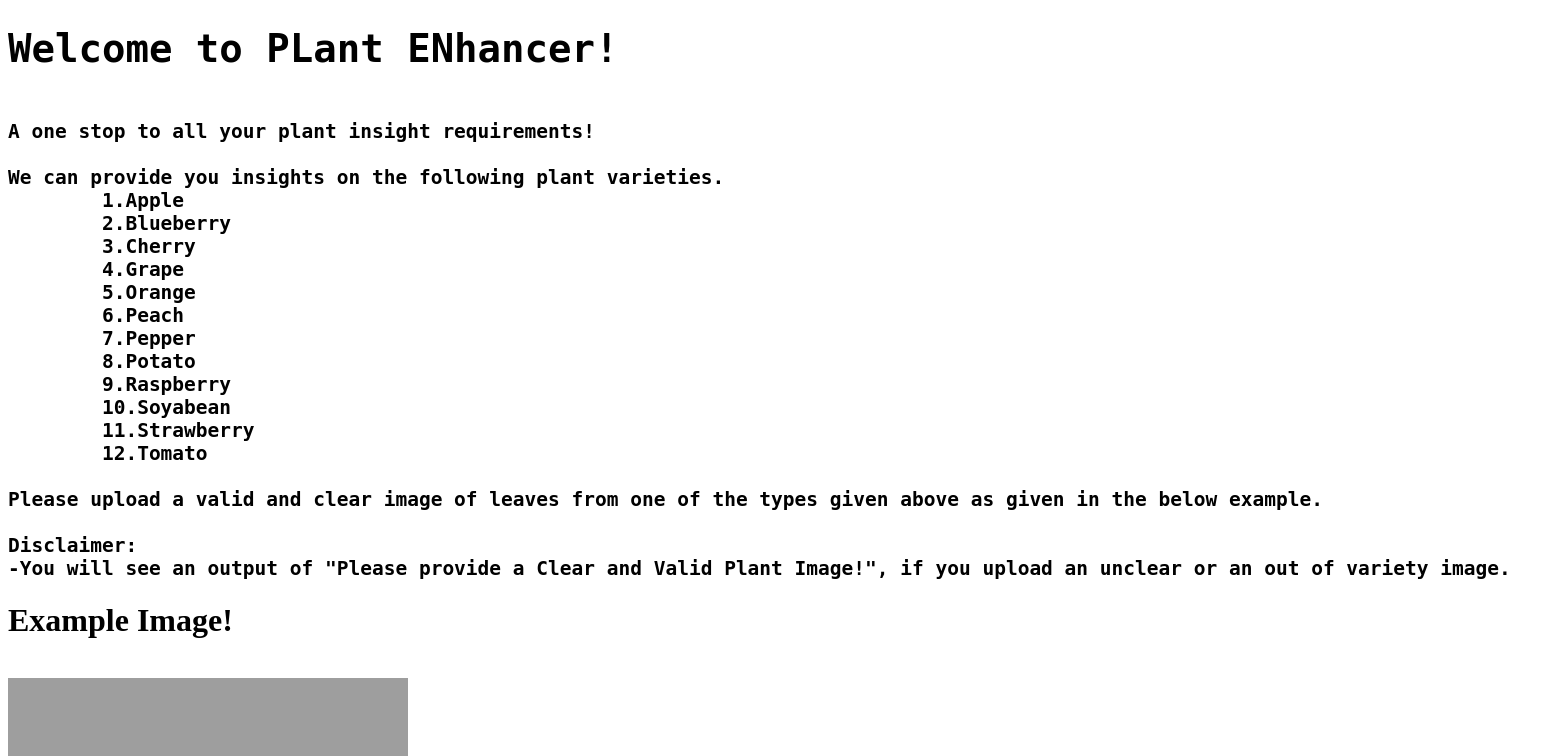
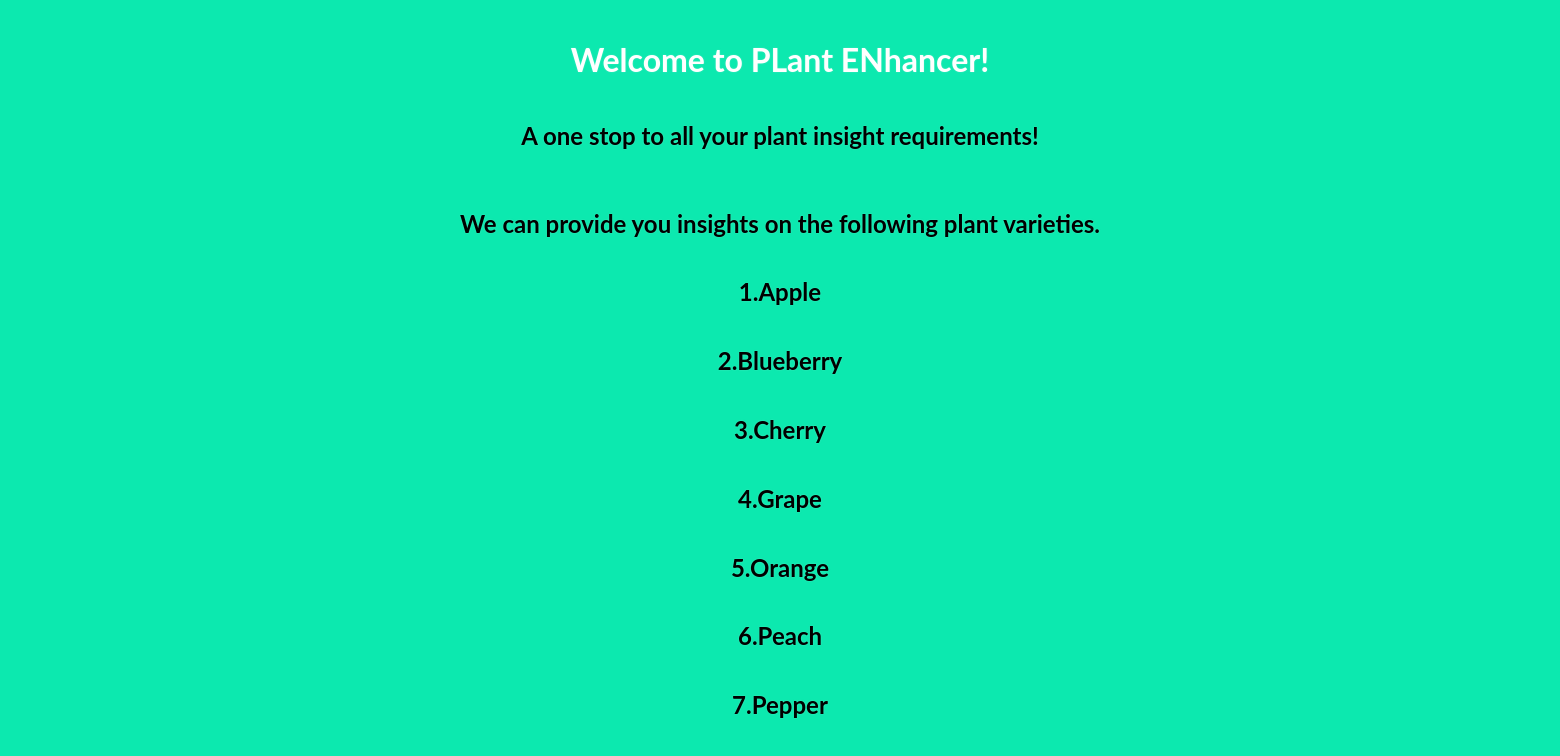
Before and after one commit to VmPraveen/PLEN, a Flask app: page / in a window 1560 px wide; the page is wider, and only the part inside the window is pictured. Shown: the top 756 px of that part. Run offline with Flask 2, Linux system fonts and the light colour scheme; grey boxes are pictures that could not be loaded.

Commit message:
Update upload.html

```diff
--- a/templates/upload.html
+++ b/templates/upload.html
@@ -1,49 +1,146 @@
 <!doctype html>
+
+<head>
 	<title>PLEN</title>
-<h2><pre>
-<h1>Welcome to PLant ENhancer!</h1>
-A one stop to all your plant insight requirements!
+	<meta name="viewport" content="width=device-width, initial-scale=5.0">
+	<style>
+		body {
+		background: #0CE9AF;
+		display: flex;
+		flex-direction: column;
+		font-family: Lato;
+		height: 100%;
+		margin: auto;
+		text-shadow: 0 0px 2px rgba(245, 245, 245, .25);
+		}
+		.box-input {
+		text-align: center;
+		}
 
-We can provide you insights on the following plant varieties.
-	1.Apple
-	2.Blueberry
-	3.Cherry
-	4.Grape
-	5.Orange
-	6.Peach
-	7.Pepper
-	8.Potato
-	9.Raspberry
-	10.Soyabean
-	11.Strawberry
-	12.Tomato
+		.box-input svg {
+		width: 5rem;
+		height: 5rem;
+		vertical-align: middle;
+		fill: currentColor;
+		}
 
-Please upload a valid and clear image of leaves from one of the types given above as given in the below example.
+		form {
+		color: #fff;
+		}
 
-Disclaimer:
--You will see an output of "Please provide a Clear and Valid Plant Image!", if you upload an unclear or an out of variety image.
-</pre></h2>
+		.box.has-advanced-upload {
+		transition: all .15s ease-in-out, background-color .15s linear;
+		}
+
+		.box {
+		font-size: 1.25rem;
+		background-color: rgba(0, 142, 198, 1);
+		border: 4px solid #fff;
+		box-shadow: inset 0 2px 4px rgba(0, 0, 0, .75);
+		padding: 2rem 2rem;
+		width: 100%;
+		}
+
+		button {
+		background: #31099e;
+		border: none;
+		box-shadow: 0 2px 4px rgba(0, 0, 0, .25);
+		color: #fff;
+		display: flex;
+		font-size: 1.25rem;
+		font-weight: 700;
+		margin: auto;
+		margin-top: 2.5rem;
+		overflow: auto;
+		padding: 1rem 1.5rem;
+		}
+		input,
+		textarea,
+		select {
+		border-radius: 0;
+		border: none;
+		}
+
+		.box.has-advanced-upload .box-dragndrop {
+		display: inline;
+		}
+
+		strong {
+		color: #fff;
+		}
+
+		h1 {text-align: center;}
+		h4 {text-align: center;}
+		h2 {text-align: center;}
+		strong {text-align: center;}
+		p {text-align: center;}
+		h3 {text-align: center;}
+
+		.center {
+		display: block;
+		margin-left: auto;
+		margin-right: auto;
+		width: 30%;
+		}
+	</style>
+</head>
+<body>
+	<br>
+	<h1><strong>Welcome to PLant ENhancer!</strong></h1>
+	<h2>A one stop to all your plant insight requirements!</h2>
+	<br>
+	<h2>We can provide you insights on the following plant varieties.</h2>
+	<h2>1.Apple</h2>
+	<h2>2.Blueberry</h2>
+	<h2>3.Cherry</h2>
+	<h2>4.Grape</h2>
+	<h2>5.Orange</h2>
+	<h2>6.Peach</h2>
+	<h2>7.Pepper</h2>
+	<h2>8.Potato</h2>
+	<h2>9.Raspberry</h2>
+	<h2>10.Soyabean</h2>
+	<h2>11.Strawberry</h2>
+	<h2>12.Tomato</h2>
+	<br>
+	<h2>Please upload a valid and clear image of leaves from one of the types given above as given in the below example.</h2>
+	<br>
+	<h2>Disclaimer:</h2>
+	<h2>-You will see an output of "Please provide a Clear and Valid Plant Image!", if you upload an unclear or an out of variety image.</h2>
 	<h1><strong>Example Image!</strong></h1>
 	<br>
 	<div>
-	<img src="{{ url_for('display_image', filename='sample.JPG') }}">
+		<img src="{{ url_for('display_image', filename='sample.JPG') }}" class="center">
 	</div>
 	<br>
 	<h1><strong>To get Insights on a plant, please upload an Image below!</strong></h1>
-<form method="post" action="/" enctype="multipart/form-data">
-    <dl>
-		<p>
-			<input type="file" name="file" autocomplete="off" required>
-		</p>
-    </dl>
-    <p>
-		<input type="submit" value="Submit">
-	</p>
+	<form method="post" action='/' enctype="multipart/form-data" class="box has-advanced-upload">
+	  <div class="box-input">
+		<svg x="0px" y="0px" viewBox="0 0 64 62" style="enable-background:new 0 0 64 62;" xml:space="preserve">
+			<style type="text/css">
+				.st0{fill:none;stroke:#fff;stroke-width:2;stroke-linecap:round;stroke-linejoin:round;stroke-miterlimit:10;}
+			</style>
+			<g id="spa-launch">
+				<path class="st0" d="M33,27.1h-8c0,0-2-6-2-12c0-8,6-14,6-14s6,6,6,14C35,21.1,33,27.1,33,27.1z"/>
+				<line class="st0" x1="29" y1="17.1" x2="29" y2="27.1"/>
+				<polyline class="st0" points="25,27.1 17,27.1 17,23.1 23.1,17.1 	"/>
+				<polyline class="st0" points="33,27.1 41,27.1 41,23.1 34.9,17.1 	"/>
+				<path class="st0" d="M18,41.2c0.5-5.7,5.2-10.1,11-10.1c5.1,0,9.3,3.4,10.6,8.1"/>
+				<path class="st0" d="M48,41.1c-0.2-3.4-3.1-6-6.5-6c-1.2,0-2.4,0.3-3.3,0.9"/>
+				<path class="st0" d="M42.3,47.1c0,0-1-4-6-4"/>
+				<path class="st0" d="M26.3,43.1c-3-1-4,2-4,2s-3-2-5,0s-1,4-1,4"/>
+				<path class="st0" d="M9,46.1c-0.8-0.6-1.9-1-3-1c-2.8,0-5,2.2-5,5s2.2,5,5,5h46c2.8,0,5-2.2,5-5c0-5-4-9-9-9
+					c-0.9,0-1.8,0.1-2.6,0.4"/>
+				<path class="st0" d="M18.8,37.9c-1.1-0.5-2.4-0.8-3.8-0.8c-4.6,0-8.5,3.5-8.9,8"/>
+			</g>
+		</svg>
+  		<input type="file" name="file" autocomplete="off" class='box-file' required>
+		  <button type="submit" class="button">Upload</button>
+	  </div>
+
 	</form>
-<br>
 	{% if filename %}
 	<h1><strong>Derived Insights!</strong></h1>
-	<p>
 		{% with messages = get_flashed_messages() %}
 		{% if messages %}
 			<ul>
@@ -53,16 +150,15 @@ Disclaimer:
 			</ul>
 		{% endif %}
 		{% endwith %}
-	</p>
 	<div>
-		<img src="{{ url_for('display_image', filename=filename) }}">
+		<img src="{{ url_for('display_image', filename=filename) }}" class="center">
 	</div>
   	{% endif %}
   <br>
-<strong>Thank You Note!</strong>
-<pre>
-We will be constantly updating this website.
-In case of any inconvenience caused, we regret for that.
-We are destined to make this website really useful to our farmers!
-Please contact at <a href="mailto:karthikayanmailsamy@gmail.com">karthikayanmailsamy@gmail.com</a> for any queries or suggestions on improving this website!
-Thank You for supporting us by visiting our website!</pre>
+  <h3><strong>Thank You Note!</strong></h3>
+  <h4>We will be constantly updating this website.</h4>
+  <h4>In case of any inconvenience caused, we regret for that.</h4>
+  <h4>We are destined to make this website really useful to our farmers!</h4>
+  <h4>Please contact at <a href="mailto:karthikayanmailsamy@gmail.com">karthikayanmailsamy@gmail.com</a> for any queries or suggestions on improving this website!</h4>
+  <h4>Thank You for supporting us by visiting our website!</h4>
+</body>
```
Lines whose indentation alone changed are shown as unchanged.
